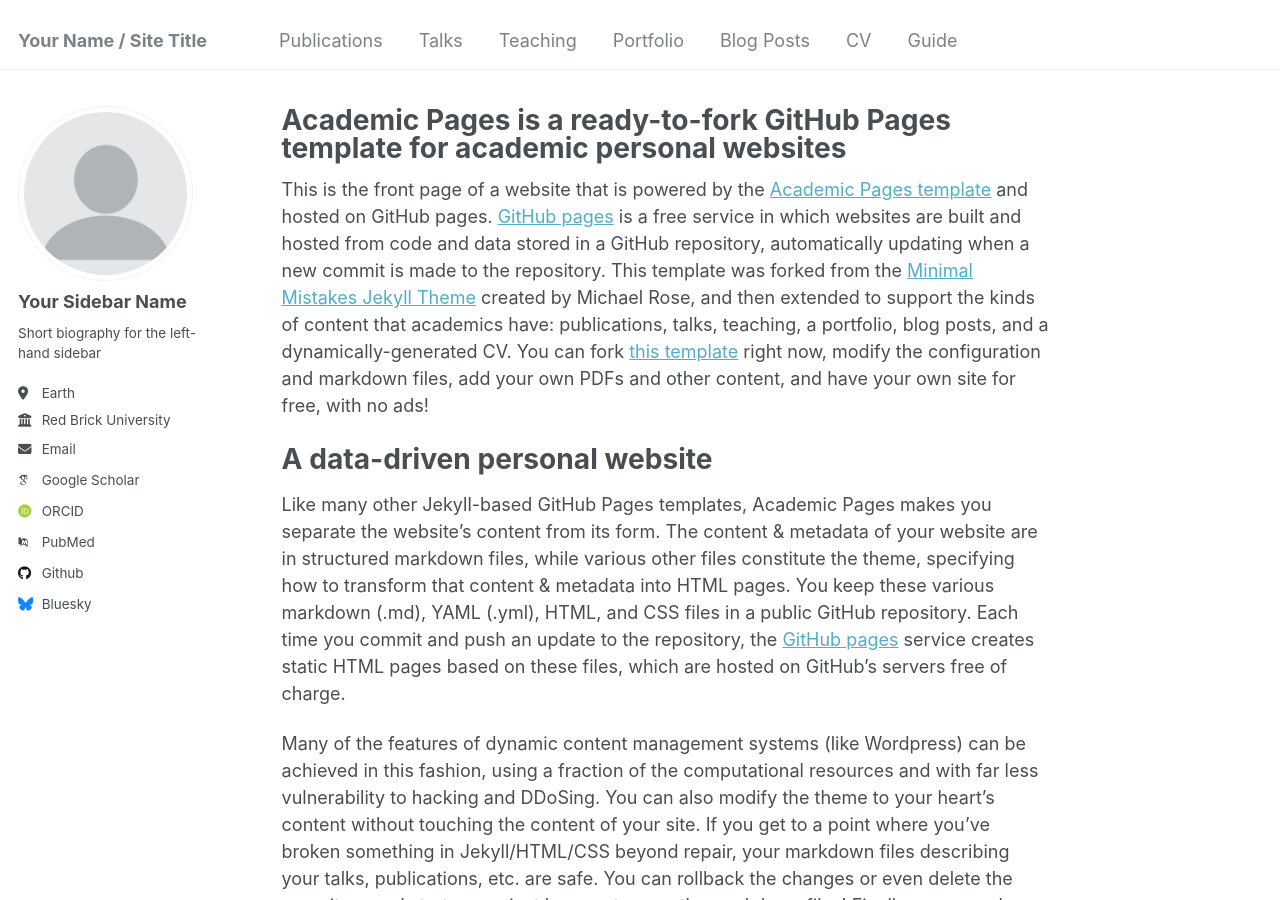
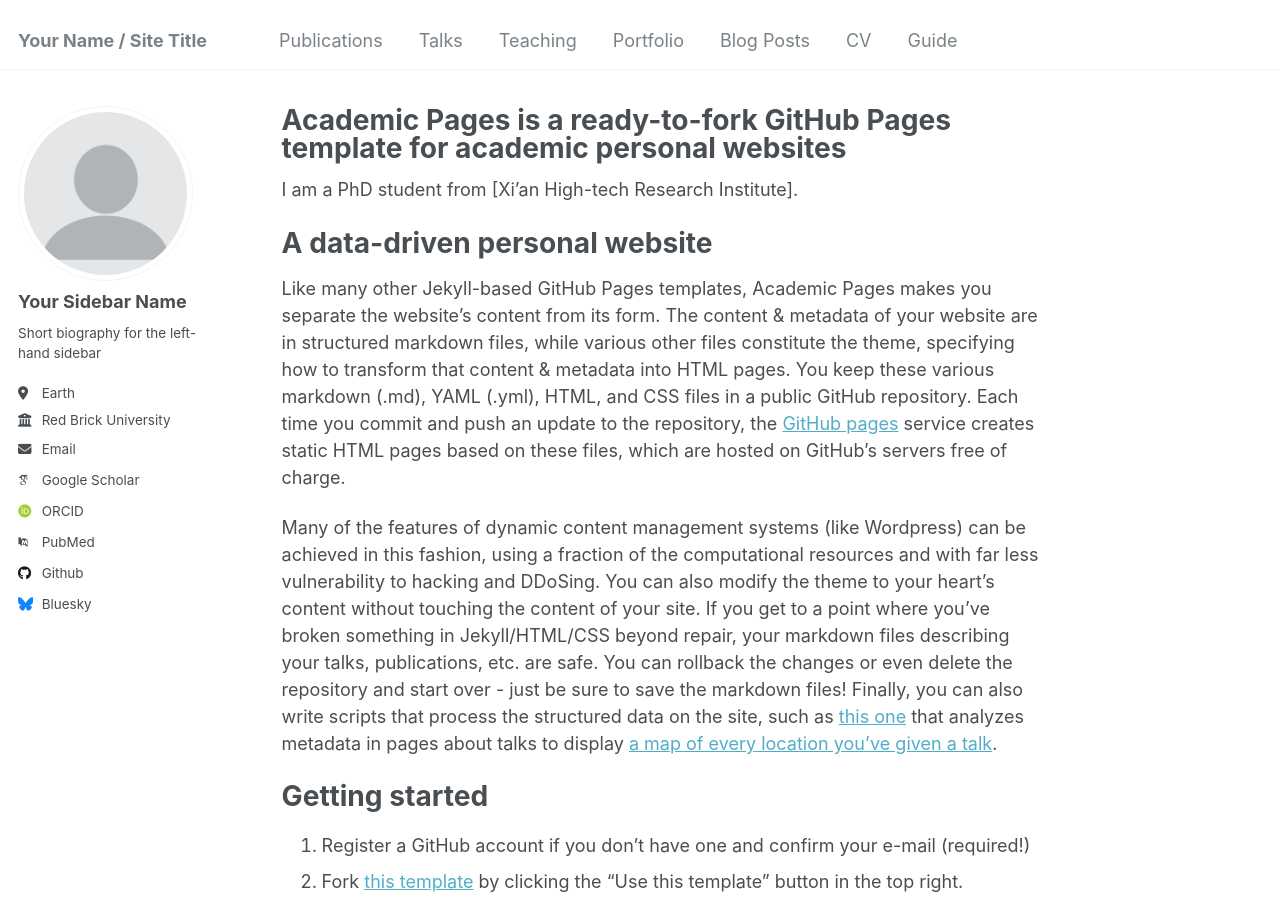
Before and after one commit to SongYan888/SongYan888.github.io, a Jekyll site: the page built from _pages/about.md, in a window 1280 px wide and 900 px high. Built offline with Jekyll 4.4.1, drawn with Linux system fonts in a browser that asks for light colours; some web fonts are replaced.

Commit message:
Update about.md

```diff
--- a/_pages/about.md
+++ b/_pages/about.md
@@ -7,7 +7,7 @@
   - /about.html
 ---
 
-This is the front page of a website that is powered by the [Academic Pages template](https://github.com/academicpages/academicpages.github.io) and hosted on GitHub pages. [GitHub pages](https://pages.github.com) is a free service in which websites are built and hosted from code and data stored in a GitHub repository, automatically updating when a new commit is made to the repository. This template was forked from the [Minimal Mistakes Jekyll Theme](https://mmistakes.github.io/minimal-mistakes/) created by Michael Rose, and then extended to support the kinds of content that academics have: publications, talks, teaching, a portfolio, blog posts, and a dynamically-generated CV. You can fork [this template](https://github.com/academicpages/academicpages.github.io) right now, modify the configuration and markdown files, add your own PDFs and other content, and have your own site for free, with no ads!
+I am a PhD student from [Xi'an High-tech Research Institute].
 
 A data-driven personal website
 ======
```
